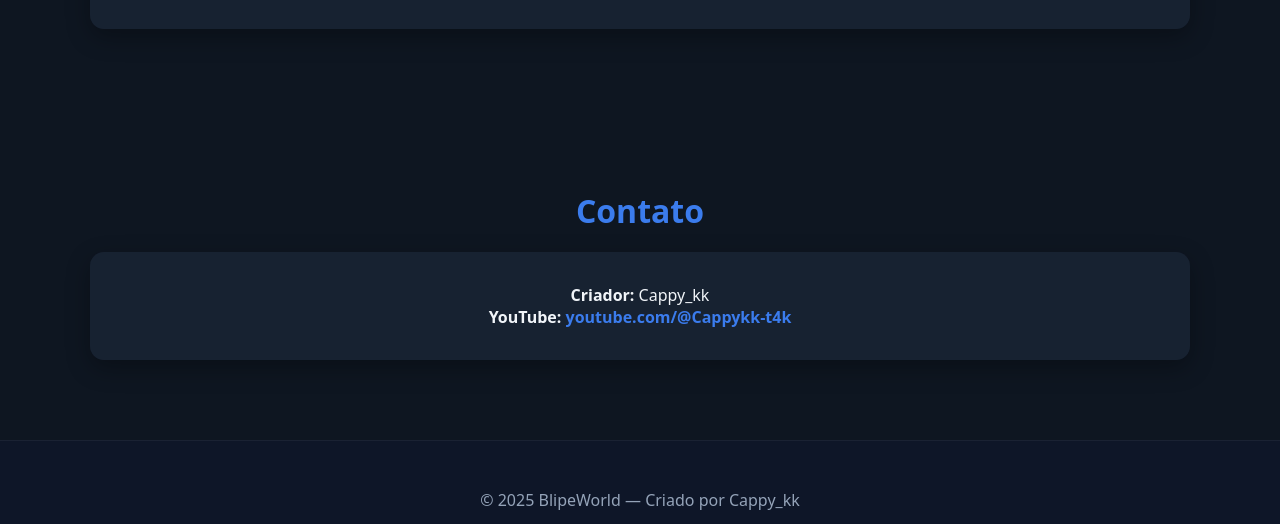
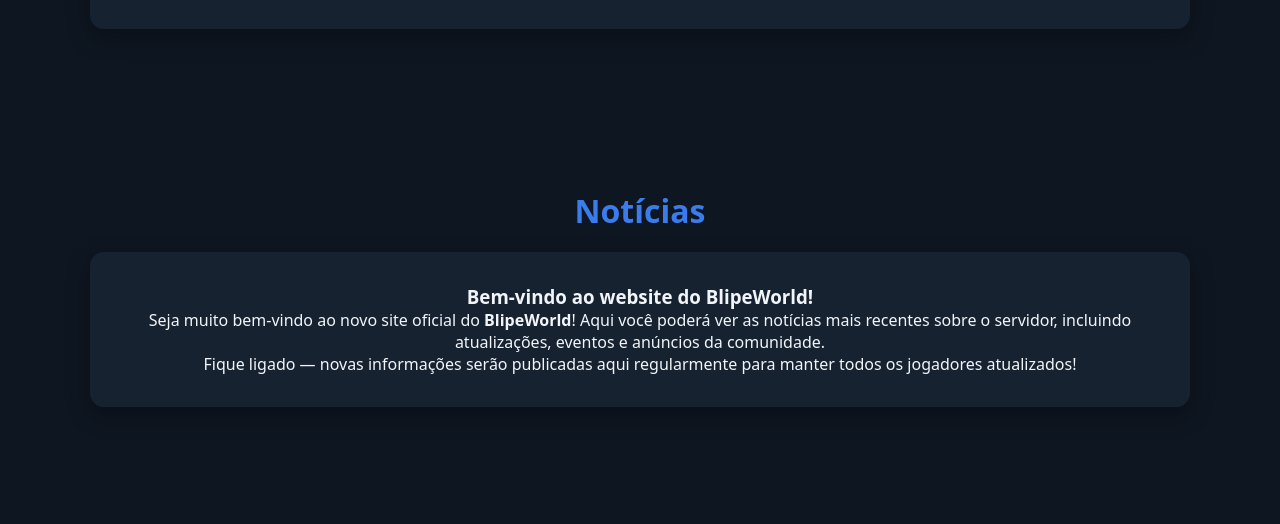
Before and after one commit to blipeworld/blipeworld.github.io, a plain HTML site: page index.html in a window 1280 px wide. Shown: the part 1421-1945 px from the top of the page. Drawn offline with Linux system fonts and the light colour scheme.

Commit message:
Update index.html

```diff
--- a/index.html
+++ b/index.html
@@ -120,7 +120,7 @@
       animation:fadeUp .8s ease;
     }
 
-    /* links dentro dos cards (como o YouTube) com a mesma cor do Discord */
+    /* links dentro dos cards */
     .card a {
       color: var(--accent);
       font-weight: 700;
@@ -189,6 +189,7 @@
         <a href="#inicio">Início</a>
         <a href="#sobre">Sobre</a>
         <a href="#ip">IP</a>
+        <a href="#noticias">Notícias</a>
         <a href="#contato">Contato</a>
       </div>
     </nav>
@@ -219,6 +220,16 @@
       </div>
     </section>
 
+    <!-- NOVA SEÇÃO DE NOTÍCIAS -->
+    <section id="noticias">
+      <h2>Notícias</h2>
+      <div class="card">
+        <h3>Bem-vindo ao website do BlipeWorld!</h3>
+        <p>Seja muito bem-vindo ao novo site oficial do <strong>BlipeWorld</strong>! Aqui você poderá ver as notícias mais recentes sobre o servidor, incluindo atualizações, eventos e anúncios da comunidade.</p>
+        <p>Fique ligado — novas informações serão publicadas aqui regularmente para manter todos os jogadores atualizados!</p>
+      </div>
+    </section>
+
     <section id="contato">
       <h2>Contato</h2>
       <div class="card">
```
